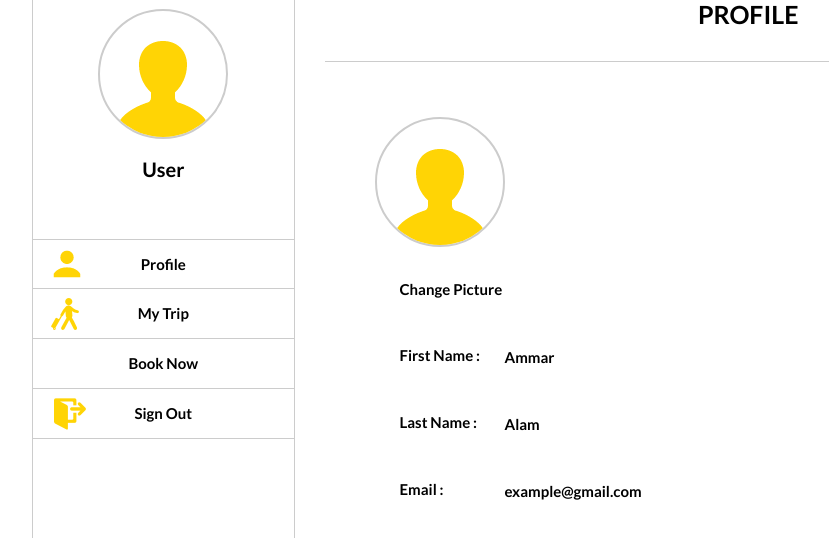
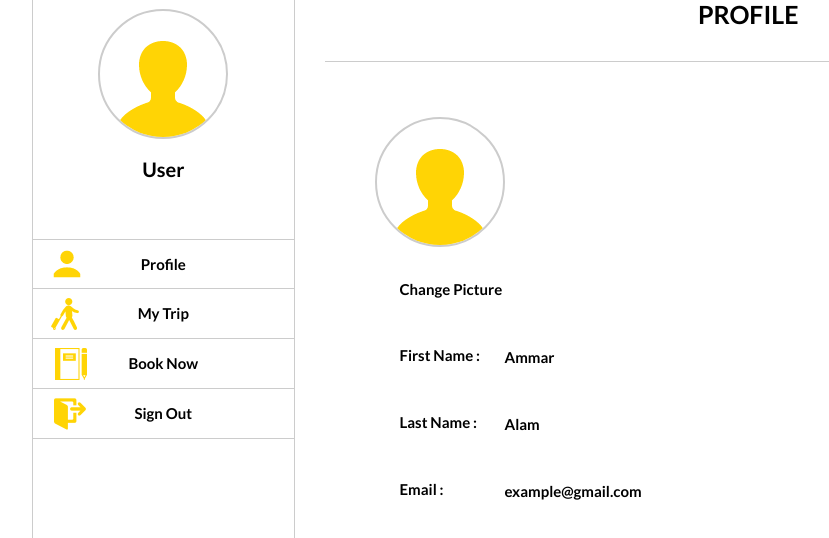
Before and after one commit to shazaib/Project2016, a PHP site: page /driver_profile.php in a window 1280 px wide. Shown: the part 142-680 px from the top of the page, without its empty margins (38-867 px from the left). Run offline with PHP 8.4, Linux system fonts and the light colour scheme; some libraries are stand-ins or nearby versions.

Commit message:
Update account-side-bar.php

```diff
--- a/account-side-bar.php
+++ b/account-side-bar.php
@@ -9,8 +9,7 @@
 
 		<button class="side-bar-btn btn-img-trip" style="border-bottom:1px solid #ccc; border-top:none;" onclick="location.href='mytrip'">My Trip</button>
 
-
-		<button class="side-bar-btn btn-img-payment" style="border-bottom:1px solid #ccc; border-top:none;" onclick="location.href='book-now'">Book Now</button>
+		<button class="side-bar-btn btn-img-booking" style="border-bottom:1px solid #ccc; border-top:none;" onclick="location.href='book-now'">Book Now</button>
 
 		<button class="side-bar-btn btn-img-signout" style="border-bottom:1px solid #ccc; border-top:none;">Sign Out</button>
 
```
